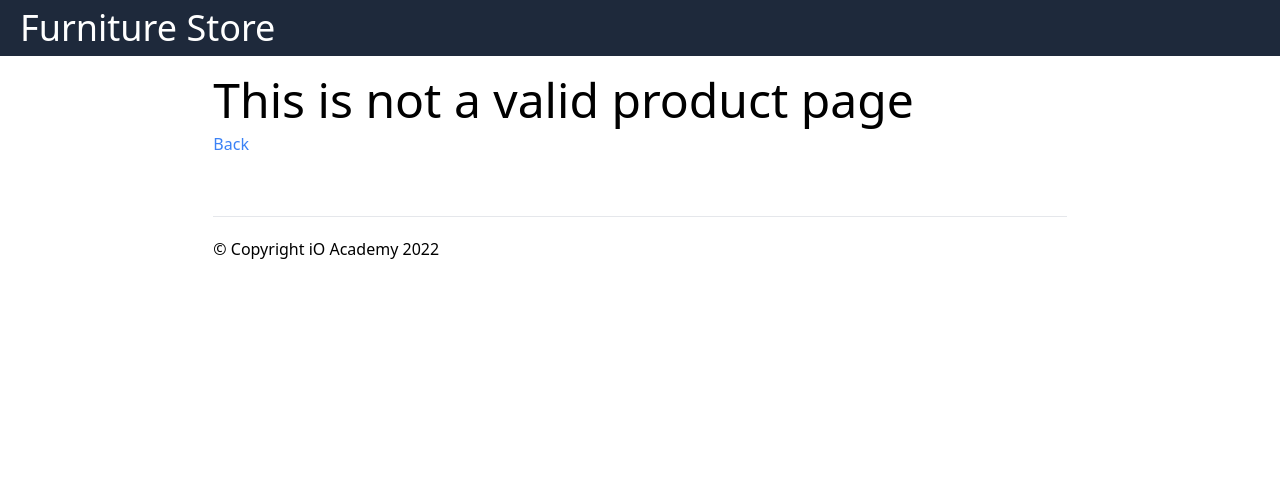
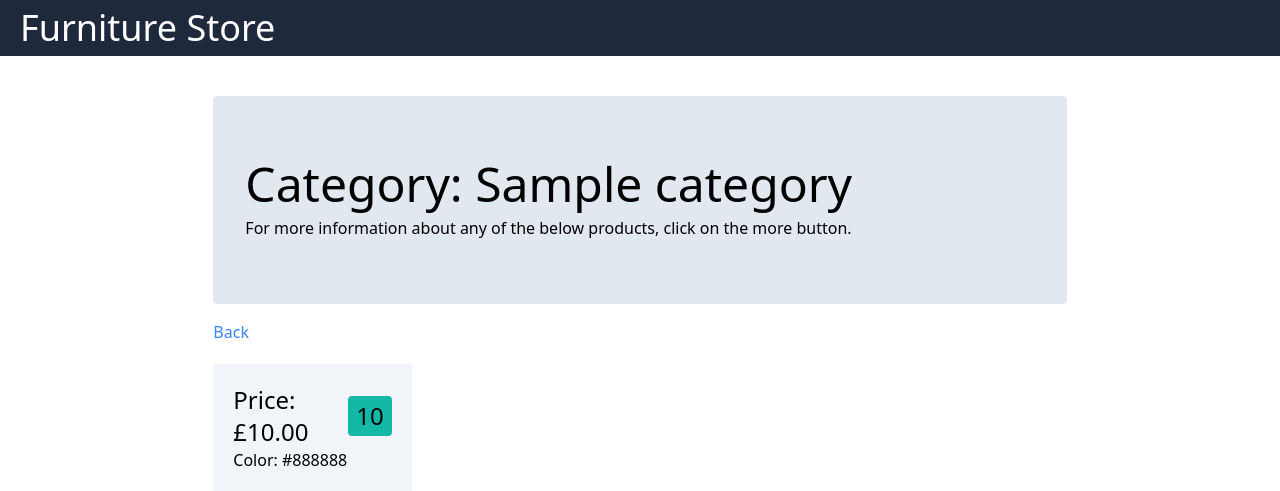
Before and after one commit to iO-Academy/2024-mar-sde-furniture-store-woodworms, a PHP site: page /products.php?category_id=1 in a window 1280 px wide. Shown: the top 491 px of the page. Run offline with PHP 8.4, Linux system fonts and the light colour scheme; tables that the repository leaves empty or names only in its code hold one stand-in row (values such as "Sample post"); some libraries are stand-ins or nearby versions.

Commit message:
Even more changes for code review

```diff
--- a/products.php
+++ b/products.php
@@ -10,13 +10,13 @@ $category = false;
 $productList = [];
 $db = PdoFactory::connect();
 
-if (isset($_GET['cat_id']) && is_numeric($_GET['cat_id'])) {
-        $cat_id = intval($_GET['cat_id']);
-        $category = CategoryModel::getCategoryById($cat_id, $db);
-        if ($category){
+if (isset($_GET['category_id']) && is_numeric($_GET['category_id'])) {
+    $category_id = intval($_GET['category_id']);
+    $category = CategoryModel::getCategoryById($category_id, $db);
+    if ($category){
         $categoryTitle = $category->getCategoryName();
-        $productList = ProductModel::getProductByCatId($cat_id, $db);
-        }
+        $productList = ProductModel::getProductByCategoryId($category_id, $db);
+    }
 }
 
 ?>
@@ -35,7 +35,7 @@ if (isset($_GET['cat_id']) && is_numeric($_GET['cat_id'])) {
     <?php
     if ($category) {
         echo ProductListDisplayService::displayCategoryTitle($categoryTitle);
-        } else {
+    } else {
         echo "<p class='text-5xl text-black my-2'>This is not a valid product page</p>";
     }
     ?>
--- a/src/Models/CategoryModel.php
+++ b/src/Models/CategoryModel.php
@@ -18,12 +18,12 @@ class CategoryModel
         return $query->fetchAll();
     }
 
-    public static function getCategoryById(int $cat_id, PDO $db): Category | false
+    public static function getCategoryById(int $category_id, PDO $db): Category | false
     {
         $query = $db->prepare('SELECT `categories`.`name`, `categories`.`id`
         FROM `categories`
-        WHERE `id` = :cat_id');
-        $query->execute([':cat_id' => $cat_id]);
+        WHERE `id` = :category_id');
+        $query->execute([':category_id' => $category_id]);
         $query->setFetchMode(PDO::FETCH_CLASS, Category::class);
         return $query->fetch();
     }
--- a/src/Models/ProductModel.php
+++ b/src/Models/ProductModel.php
@@ -4,15 +4,15 @@ require_once 'src/Entities/Product.php';
 
 class ProductModel
 {
-    public static function getProductByCatId(int $cat_id, PDO $db): array
+    public static function getProductByCategoryId(int $category_id, PDO $db): array
     {
         $query = $db->prepare('SELECT `categories`.`name`, `products`.`id`,
        `products`.`price`, `products`.`stock`, `products`.`color`
         FROM `products`
         LEFT JOIN `categories`
         ON `products`.`category_id`=`categories`.`id`
-        WHERE `category_id` = :cat_id');
-        $query->execute([':cat_id' => $cat_id]);
+        WHERE `category_id` = :category_id');
+        $query->execute([':category_id' => $category_id]);
         $query->setFetchMode(PDO::FETCH_CLASS, Product::class);
         return $query->fetchAll();
     }
--- a/src/Services/CategoryDisplayService.php
+++ b/src/Services/CategoryDisplayService.php
@@ -11,7 +11,7 @@ class CategoryDisplayService
             <h3 class="text-2xl">' . $category->getCategoryName() . '</h3>
             <span class="bg-teal-500 text-2xl px-2 py-1 rounded">' . $category->getCategoryStock() . '</span>
             </div>
-            <a href="products.php?cat_id=' . $category->getCategoryId() . '" class="inline-block bg-blue-600 px-3 py-2 rounded text-white">More >></a>
+            <a href="products.php?category_id=' . $category->getCategoryId() . '" class="inline-block bg-blue-600 px-3 py-2 rounded text-white">More >></a>
             </div>';
         }
 }
--- a/src/Services/CurrencyFormatterService.php
+++ b/src/Services/CurrencyFormatterService.php
@@ -20,13 +20,11 @@ class CurrencyFormatter
             $fmt = numfmt_create(self::$currencies[$currency], NumberFormatter::CURRENCY);
             if ($price >= 0) {
                 return numfmt_format_currency($fmt, $price, $currency);
+            } else {
+                throw new Exception('Currency conversion encountered a negative number');
             }
-            else {
-                return numfmt_format_currency($fmt, 0.00, $currency);
-            }
-        }
-        else {
-            throw new Exception('An error has occurred');
+        } else {
+            return '--.--';
         }
     }
 }
```
Also changed, not shown: Tests/CurrencyFormatterServiceTest.php (+10 -10 lines).
